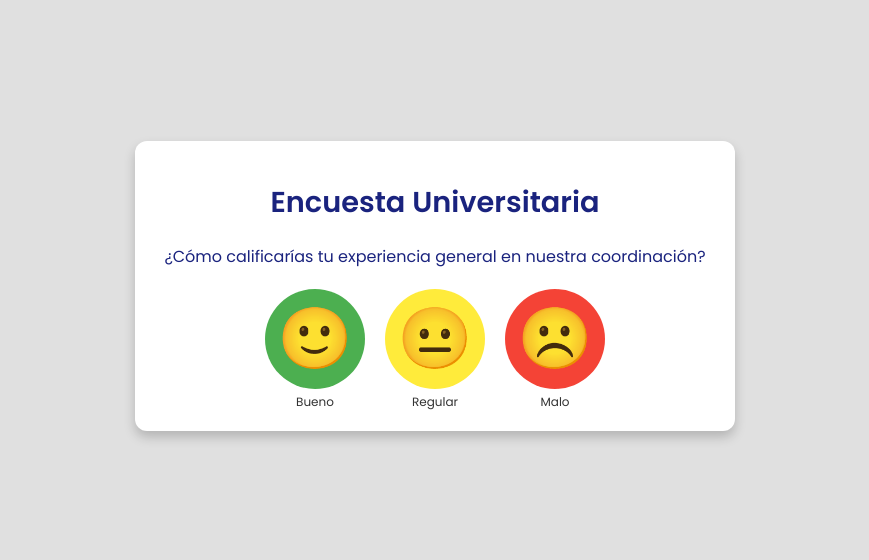
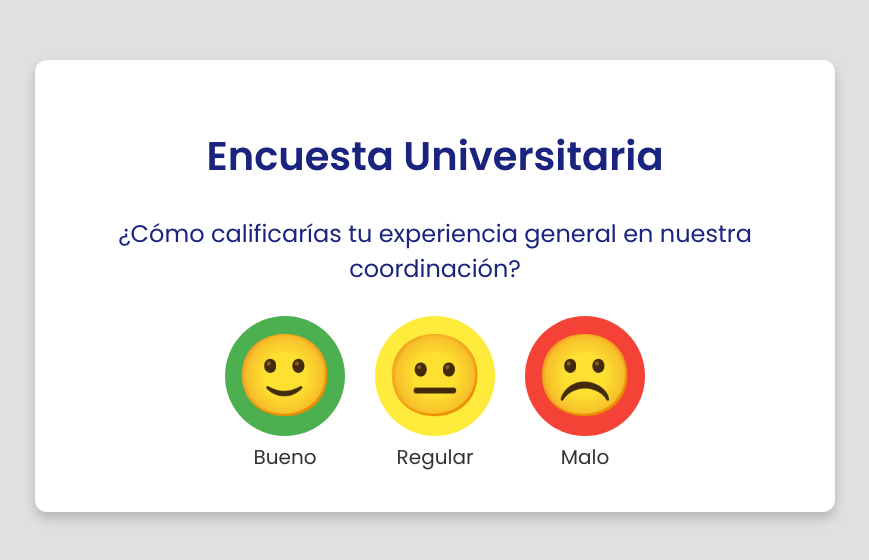
Before and after one commit to IntellexSatisfaction/IntelexSatisfaction, a plain HTML site: page index.html in a window 1280 px wide. Shown: the part 114-674 px from the top of the page, without its empty margins (205-1074 px from the left). Drawn offline with Linux system fonts and the light colour scheme.

Commit message:
index.html

```diff
--- a/index.html
+++ b/index.html
@@ -14,32 +14,32 @@
             align-items: center;
             height: 100vh;
             margin: 0;
-            padding: 20px;
+            padding: 40px; /* Aumento de padding */
             box-sizing: border-box;
         }
 
         form {
             background-color: #ffffff; /* Cuadro principal blanco para alto contraste */
-            padding: 20px;
+            padding: 40px; /* Aumento de padding */
             border-radius: 12px;
             box-shadow: 0px 6px 12px rgba(0, 0, 0, 0.2); /* Sombra más fuerte para mayor profundidad */
             width: 100%;
-            max-width: 600px; /* Ajustado para adaptarse mejor en pantallas pequeñas */
+            max-width: 800px; /* Ajustado para adaptarse mejor en pantallas más grandes */
             color: #333;
             text-align: center;
             box-sizing: border-box;
         }
 
         h1 {
-            margin-bottom: 20px;
-            font-size: 1.8em; /* Ajustado para que se vea bien en todos los dispositivos */
+            margin-bottom: 30px; /* Aumento del margen inferior */
+            font-size: 2.5em; /* Aumento del tamaño del título */
             color: #1a237e; /* Azul oscuro para el título */
         }
 
         label {
             display: block;
-            margin: 15px 0;
-            font-size: 1em;
+            margin: 20px 0; /* Aumento del margen */
+            font-size: 1.5em; /* Aumento del tamaño de la fuente */
             font-weight: normal;
             color: #1a237e; /* Azul oscuro para el texto */
         }
@@ -47,8 +47,8 @@
         .button-group {
             display: flex;
             flex-wrap: wrap; /* Permite que los botones se acomoden en filas si el espacio es limitado */
-            gap: 20px; /* Espacio entre botones */
-            margin-top: 20px;
+            gap: 30px; /* Aumento del espacio entre botones */
+            margin-top: 30px; /* Aumento del margen superior */
             justify-content: center; /* Centrando los botones */
         }
 
@@ -59,13 +59,13 @@
         }
 
         button {
-            width: 100px; /* Ajuste del ancho del botón */
-            height: 100px; /* Ajuste de la altura del botón */
+            width: 120px; /* Aumento del ancho del botón */
+            height: 120px; /* Aumento de la altura del botón */
             border-radius: 50%; /* Forma redonda */
             border: none;
             color: #fff;
             font-weight: bold;
-            font-size: 60px; /* Tamaño grande del emoji */
+            font-size: 80px; /* Aumento del tamaño del emoji */
             cursor: pointer;
             display: flex;
             align-items: center;
@@ -105,30 +105,30 @@
 
         /* Tamaño y estilo del texto debajo de los botones */
         .button-container span {
-            font-size: 12px; /* Texto tamaño más pequeño */
-            margin-top: 4px; /* Espacio entre el emoji y el texto */
+            font-size: 20px; /* Aumento del tamaño de la fuente */
+            margin-top: 6px; /* Aumento del margen */
             color: #333; /* Color de texto */
         }
 
         .message {
             text-align: center;
-            padding: 20px;
+            padding: 30px; /* Aumento de padding */
             border-radius: 10px;
             color: #fff; /* Texto blanco para contraste */
             box-shadow: 0px 6px 12px rgba(0, 0, 0, 0.2); /* Sombra más fuerte para profundidad */
             display: none; /* Ocultar inicialmente */
             width: 100%;
-            max-width: 600px; /* Ajustado para adaptarse mejor en pantallas pequeñas */
+            max-width: 800px; /* Ajustado para adaptarse mejor en pantallas más grandes */
             box-sizing: border-box;
         }
 
         .message .result-text {
-            font-size: 2em; /* Tamaño grande para la respuesta */
+            font-size: 4em; /* Aumento del tamaño para la respuesta */
             font-weight: bold;
         }
 
         .message .thank-you {
-            font-size: 0.9em; /* Tamaño del texto de agradecimiento */
+            font-size: 1.2em; /* Aumento del tamaño del texto de agradecimiento */
             margin-top: 10px;
         }
 
```
